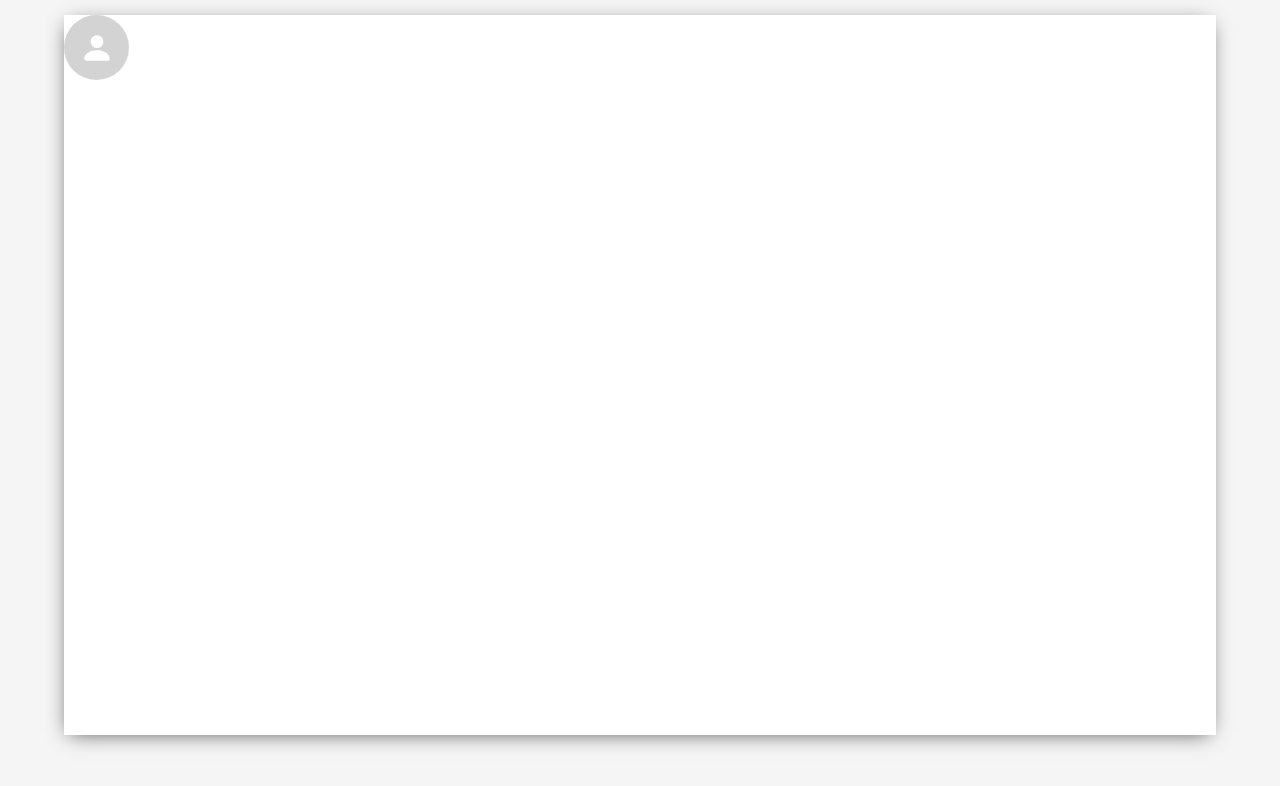
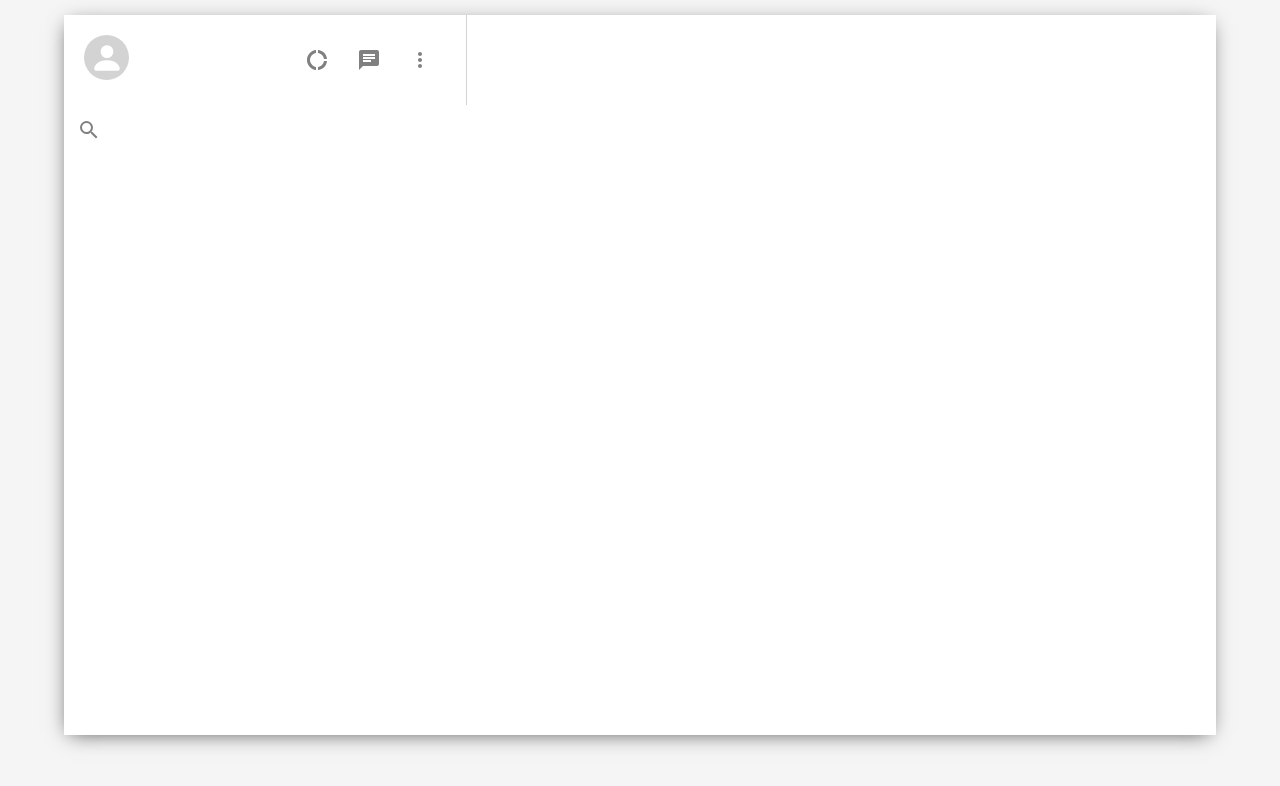
Before and after one commit to GordonArber/chat-app, a React (Create React App) app: page / in a window 1280 px wide. Shown: the top 786 px of the page. Built offline with nearby package versions, Linux system fonts and the light colour scheme.

Commit message:
Completed sidebar header

```diff
--- a/src/Sidebar.tsx
+++ b/src/Sidebar.tsx
@@ -1,8 +1,8 @@
 import "./sidebar.css";
 import { Avatar } from "./components/Avatar/Avatar";
 import { BsFillPersonFill } from "react-icons/bs";
-
-interface SidebarProps {}
+import { MdChat, MdDonutLarge, MdMoreVert, MdSearch } from "react-icons/md";
+import { IconButton } from "./components/IconButton/IconButton";
 
 export function Sidebar() {
   return (
@@ -13,8 +13,15 @@ export function Sidebar() {
           lastName="Arber"
           IconComp={BsFillPersonFill}
         />
+        <div className="sidebar__headerRight">
+          <IconButton Icon={MdDonutLarge} />
+          <IconButton Icon={MdChat} />
+          <IconButton Icon={MdMoreVert} />
+        </div>
       </div>
-      <div className="sidebar__search"></div>
+      <div className="sidebar__search">
+        <IconButton Icon={MdSearch} />
+      </div>
       <div className="sidebar_chats"></div>
     </div>
   );
--- a/src/components/Avatar/styles/avatar.css
+++ b/src/components/Avatar/styles/avatar.css
@@ -4,9 +4,9 @@
   align-items: center;
   justify-content: center;
   font-size: 10px;
-  width: 15px;
-  height: 15px;
-  padding: 25px;
+  width: 5px;
+  height: 5px;
+  padding: 20px;
   border-radius: 100%;
   background: lightgray;
   user-select: none;
--- /dev/null
+++ b/src/components/IconButton/IconButton.tsx
@@ -0,0 +1,14 @@
+import { IconType } from "react-icons/lib";
+import "./styles/icon-button.css";
+
+interface AvatarProps {
+  Icon: IconType;
+}
+
+export function IconButton({ Icon }: AvatarProps) {
+  return (
+    <div className="iconButton">
+      <Icon size="24" color="gray" />
+    </div>
+  );
+}
--- /dev/null
+++ b/src/components/IconButton/package.json
@@ -0,0 +1,3 @@
+{
+  "main": "IconButton.tsx"
+}
--- /dev/null
+++ b/src/components/IconButton/styles/icon-button.css
@@ -0,0 +1,14 @@
+.iconButton {
+  display: flex;
+  justify-content: center;
+  align-items: center;
+  border-radius: 50px;
+  height: 50px;
+  width: 50px;
+  margin-right: 0.1vw;
+}
+
+.iconButton:hover {
+  background-color: rgba(0, 0, 0, 0.075);
+  cursor: pointer;
+}
--- a/src/sidebar.css
+++ b/src/sidebar.css
@@ -0,0 +1,17 @@
+.sidebar {
+  flex: 0.35;
+}
+
+.sidebar__header {
+  display: flex;
+  justify-content: space-between;
+  padding: 20px;
+  border-right: 1px solid lightgray;
+}
+
+.sidebar__headerRight {
+  display: flex;
+  align-items: center;
+  justify-content: space-between;
+  min-width: 10vh;
+}
```
Also changed, not shown: 1 other file (tests, documents, lock files or other folders).
